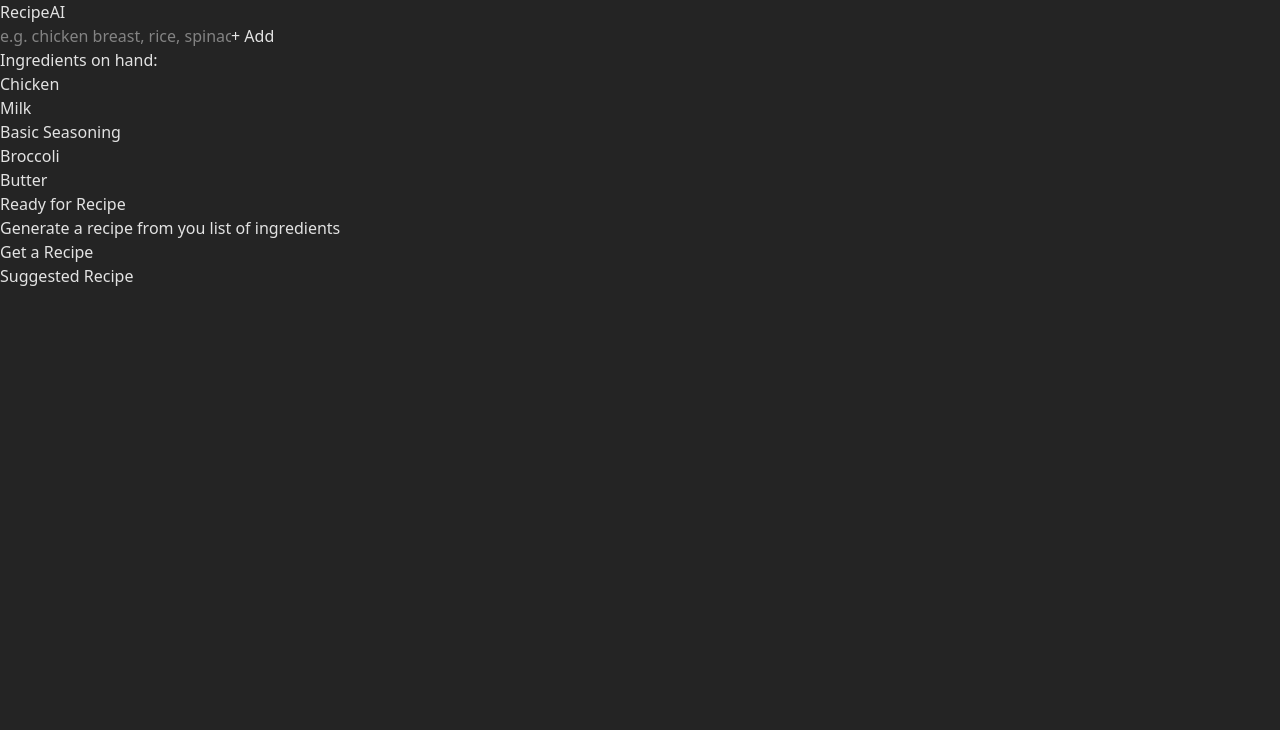
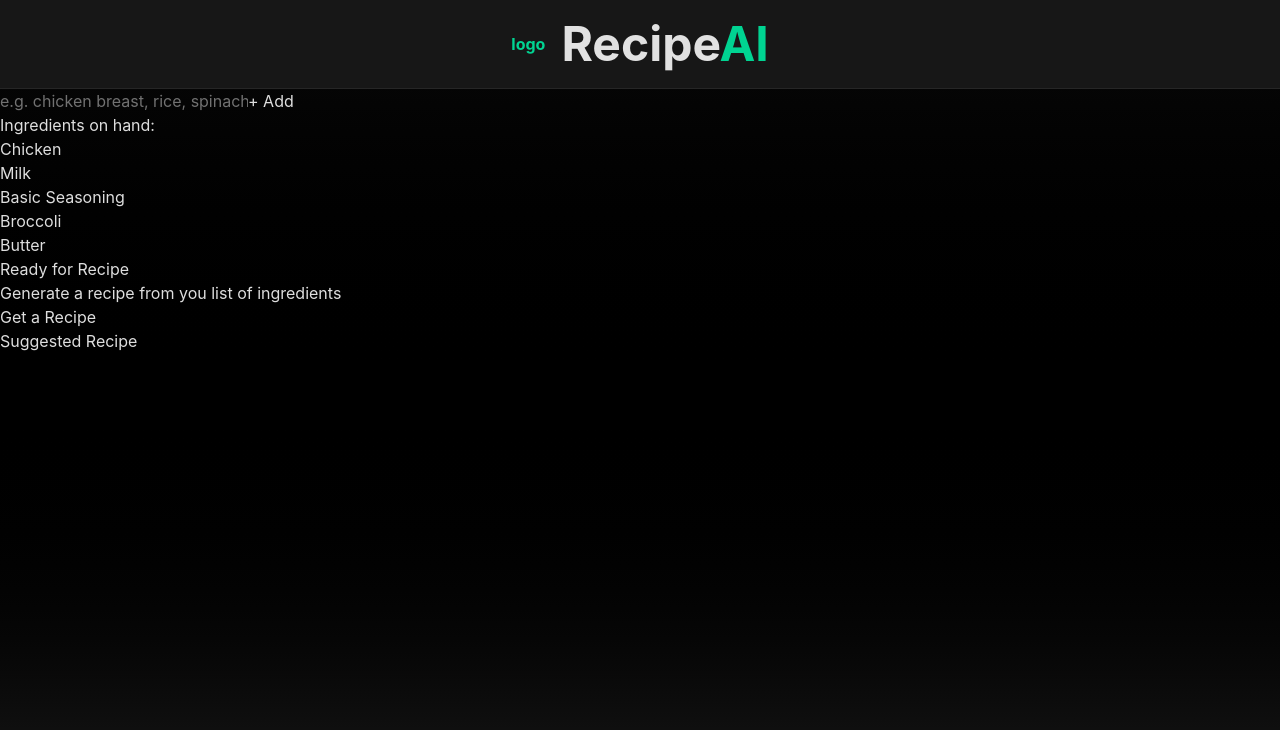
Before and after one commit to nainsworth/recipe-ai, a React (Vite) app: page / in a window 1280 px wide. Shown: the top 730 px of the page. Built offline with nearby package versions, Linux system fonts and the light colour scheme.

Commit message:
Created and styled header component

```diff
--- a/src/App.tsx
+++ b/src/App.tsx
@@ -1,9 +1,9 @@
+import Header from "./components/Header";
+
 function App() {
   return (
     <>
-      <header>
-        <h1>RecipeAI</h1>
-      </header>
+      <Header />
       <main>
         {/* form */}
         <form action="">
--- /dev/null
+++ b/src/components/Header.tsx
@@ -0,0 +1,10 @@
+const Header = () => {
+  return (
+    <header className="font-bold bg-neutral-900 backdrop-blur-lg border-b border-neutral-800 flex justify-center items-center p-5 gap-4">
+      <p className="text-emerald-400">logo</p>
+      <h1 className="text-5xl ">Recipe<span className="text-emerald-400">AI</span></h1>
+    </header>
+  );
+};
+
+export default Header;
--- a/src/index.css
+++ b/src/index.css
@@ -1,16 +1,26 @@
 @import "tailwindcss";
 
 :root {
-  font-family: system-ui, Avenir, Helvetica, Arial, sans-serif;
+  font-family: Inter, Arial, sans-serif;
   line-height: 1.5;
   font-weight: 400;
 
   color-scheme: light dark;
   color: rgba(255, 255, 255, 0.87);
-  background-color: #242424;
+  @apply bg-linear-to-b from-neutral-950 via-black to-neutral-900 text-base min-h-screen;
 
   font-synthesis: none;
   text-rendering: optimizeLegibility;
   -webkit-font-smoothing: antialiased;
   -moz-osx-font-smoothing: grayscale;
+
+  scroll-behavior: smooth;
 }
+
+
+
+/* @layer base {
+  html{
+    scroll-behavior: smooth;
+  }
+} */
```
